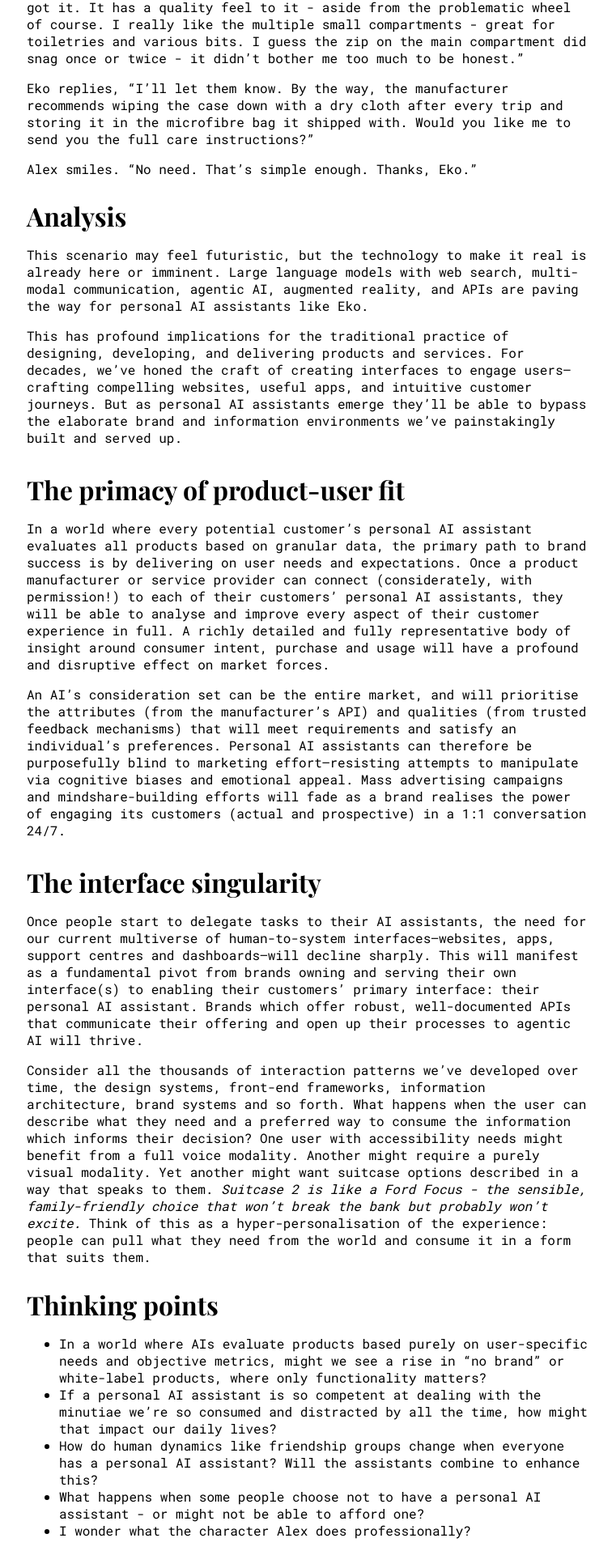
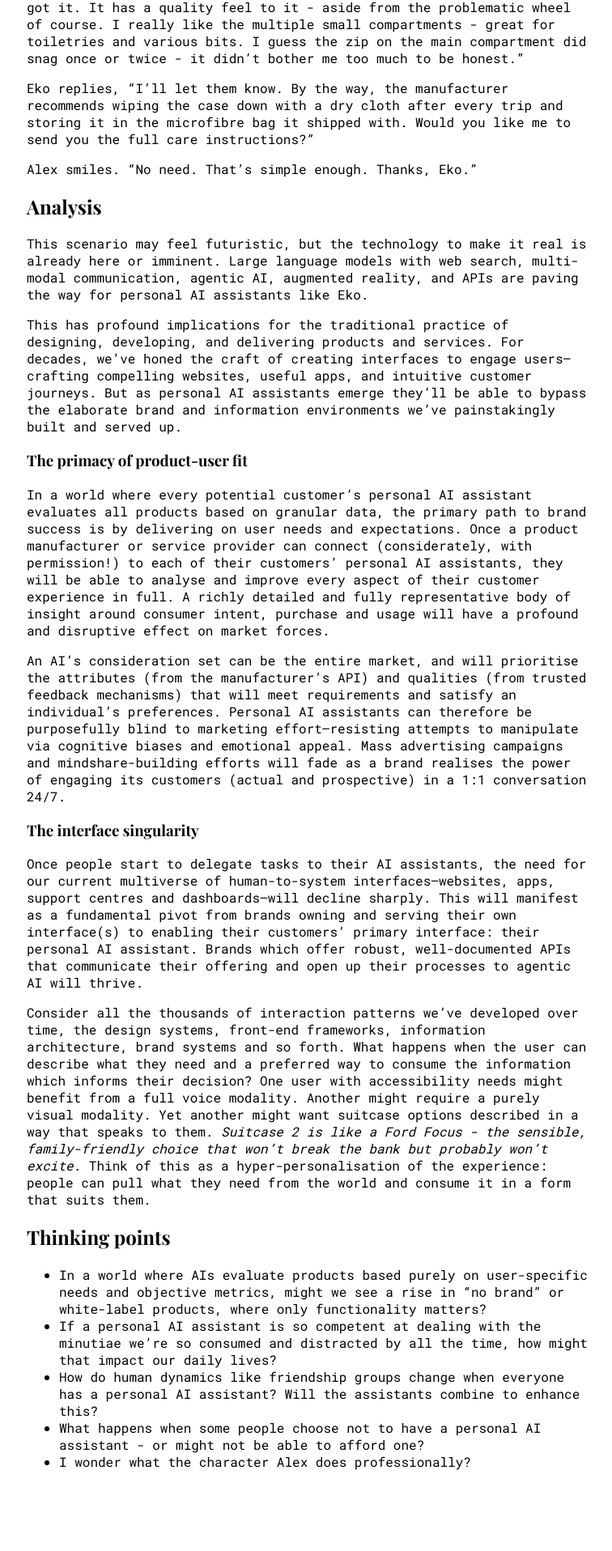
Before and after one commit to jessespeak/jessespeak.github.io, a Jekyll site: the page built from _future/the-disappearing-interface.md, in a window 1280 px wide. Shown: the part 1508-3424 px from the top of the page at 81% size, without its empty margins (257-1013 px from the left). Built offline with Jekyll 4.4.1, drawn with Linux system fonts in a browser that asks for light colours; after the commit the page ends 3360 px from its top, so only the background shows below that.

Commit message:
Update post.html

```diff
--- a/_layouts/post.html
+++ b/_layouts/post.html
@@ -14,11 +14,15 @@
       padding: 20px;
     }
 
-    h1, h2, h3 {
+    h1 {
       font-family: 'Playfair Display', serif;
       font-size: 2em;
       margin-bottom: 0.5em;
     }
+
+      h2, h3 {
+          font-family: 'Playfair Display', serif;
+      }
 
     .back-link {
       font-size: 0.9em;
```
